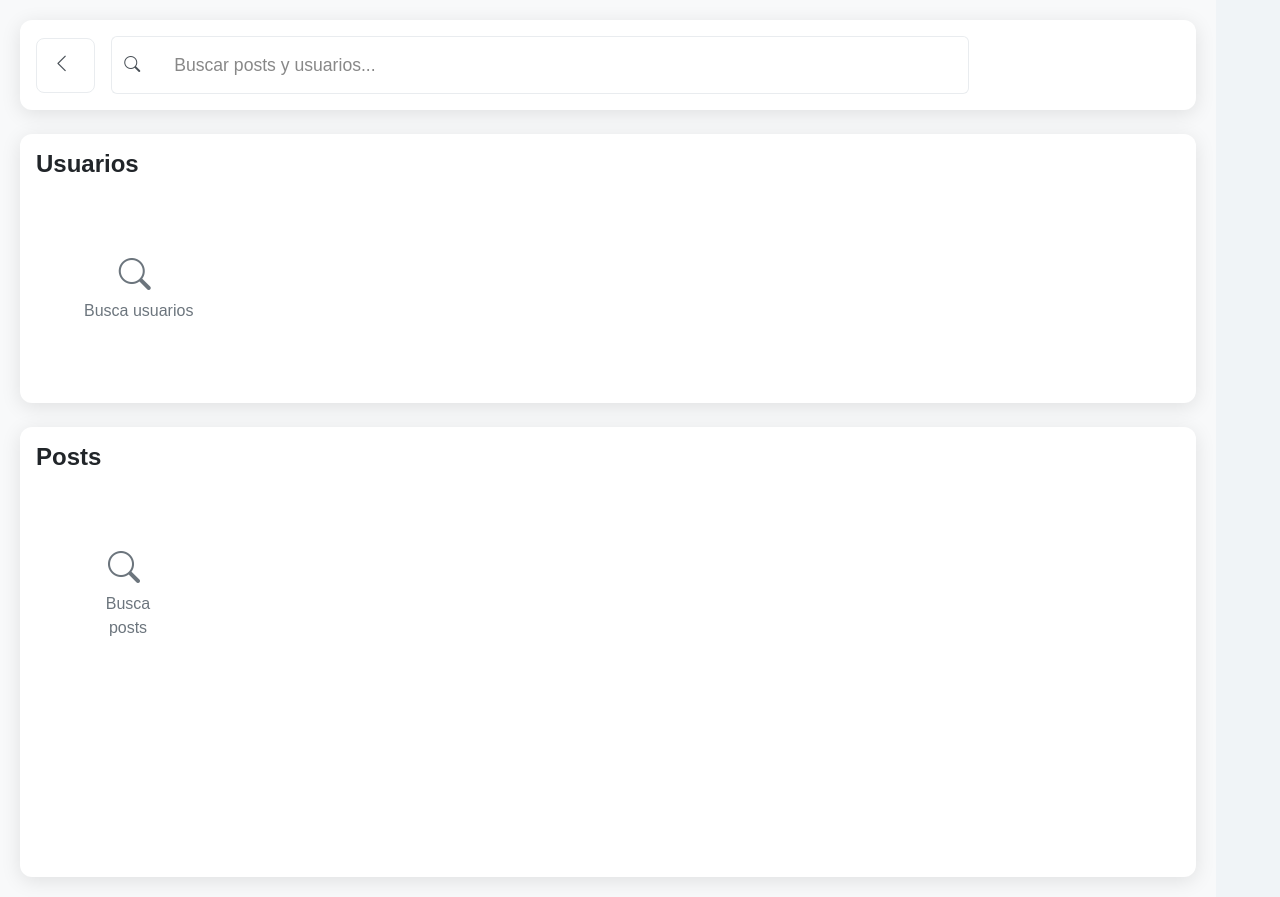
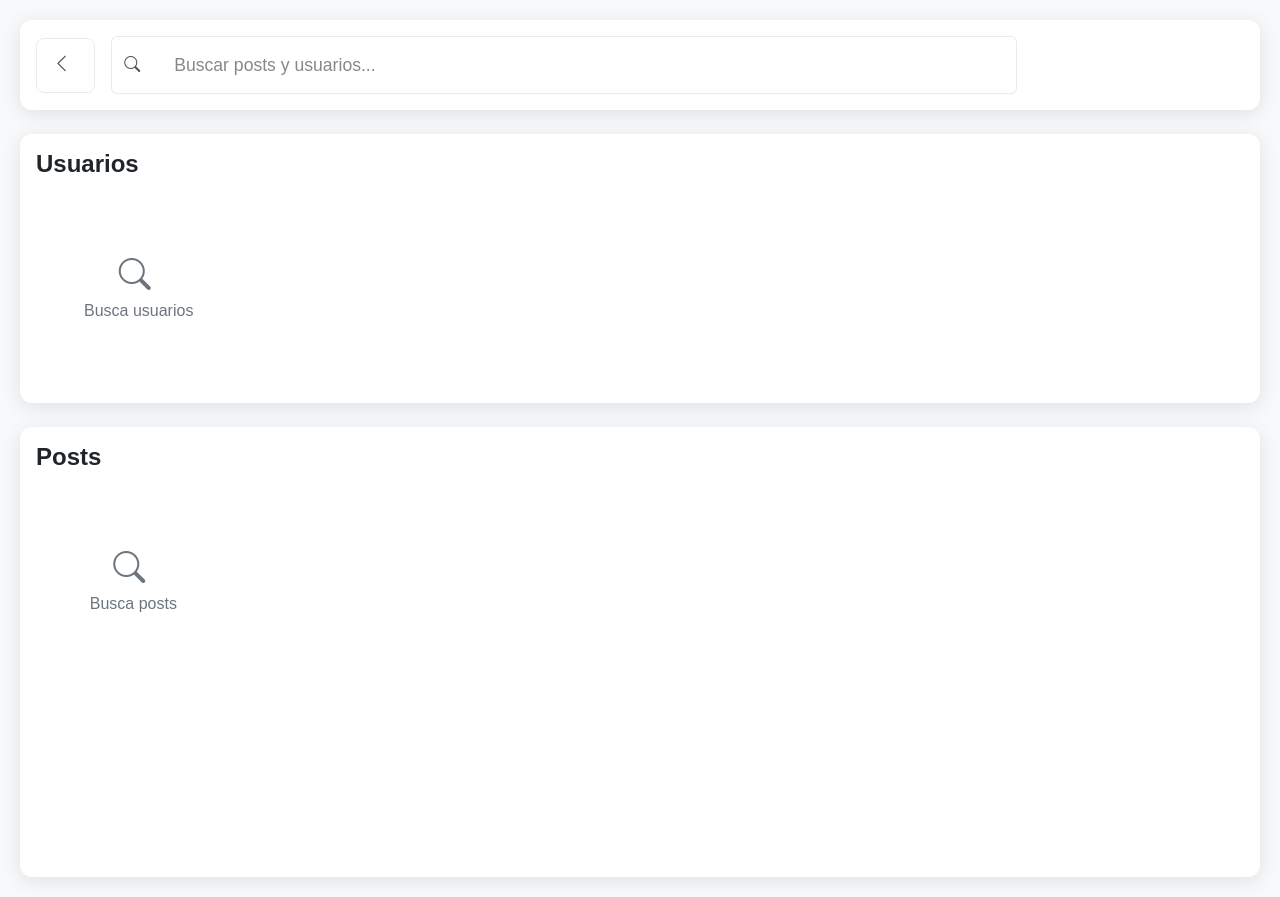
Before and after one commit to Steinvorth/SportHub, a React (Vite) app: page /Search in a window 1280 px wide. Built offline with nearby package versions, Linux system fonts and the light colour scheme.

Commit message:
search fix

```diff
--- a/src/componentes/HomePage/Search.jsx
+++ b/src/componentes/HomePage/Search.jsx
@@ -90,10 +90,10 @@ export const Search = () => {
     <div style={{
       backgroundColor: '#f8f9fa',
       minHeight: '100vh',
-      minWidth: '95vw',
+      minWidth: '100vw',
       maxWidth: '100vw',
     }}>
-      <div style={{ padding: '20px', minWidth: '95vw', maxWidth: '100vw' }}>
+      <div style={{ padding: '20px', minWidth: '100vw', maxWidth: '100vw' }}>
         {/* Barra de búsqueda */}
         <div className="card mb-4" style={{
           backgroundColor: '#fff',
```
